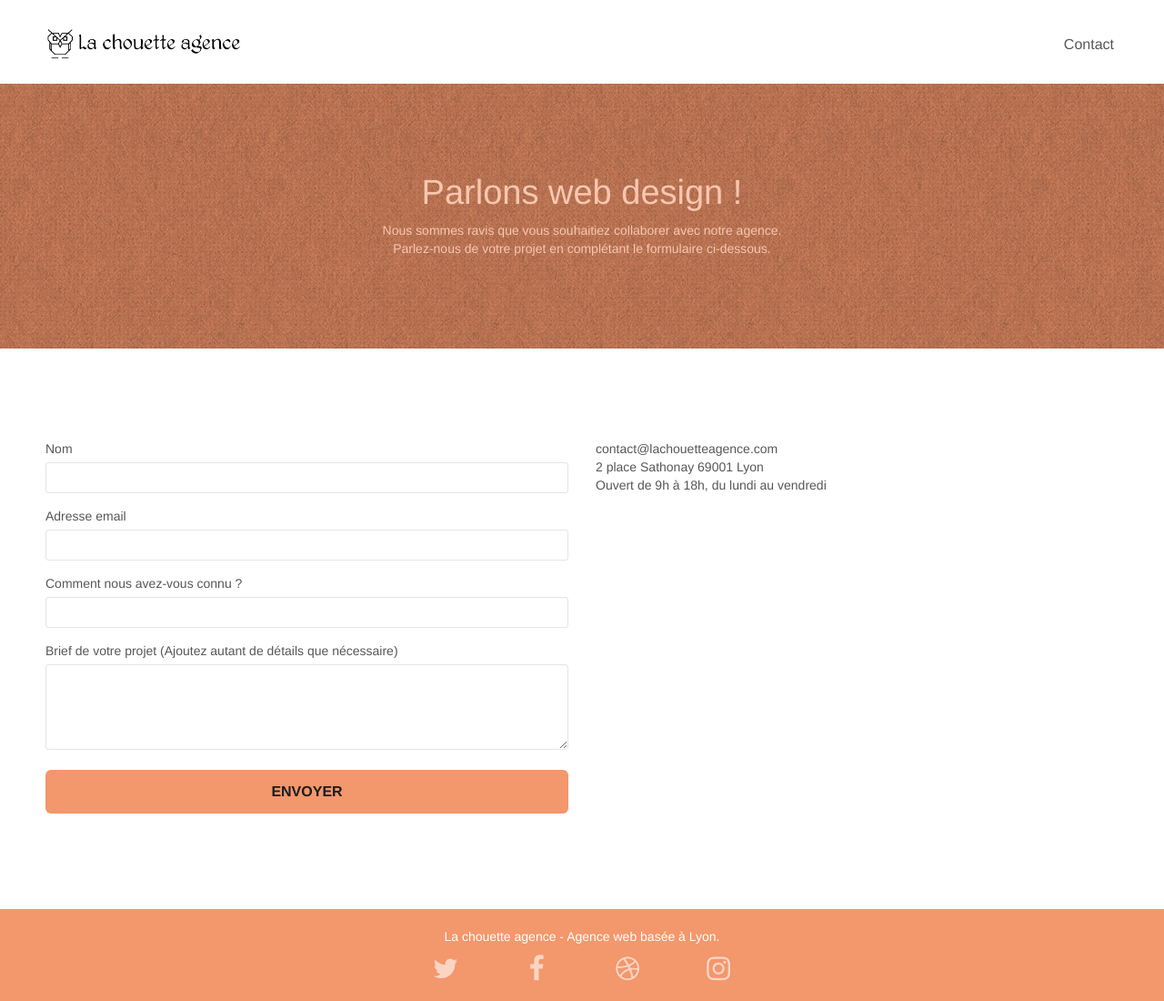
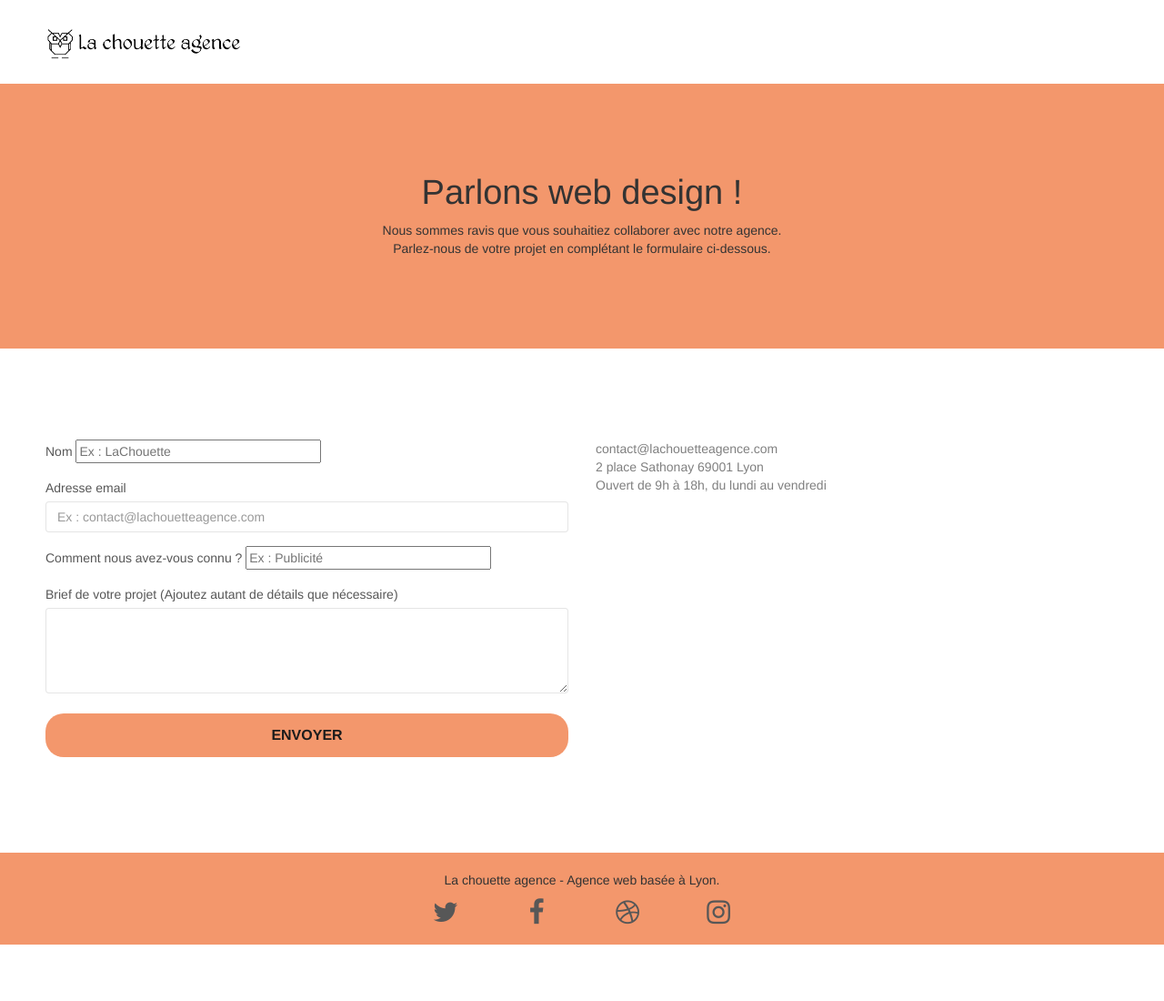
Before and after one commit to EmelyneDelorme/EmelyneDELORME_4_01102021, a plain HTML site: page page2.html in a window 1280 px wide. Shown: the whole page at 91% size. After the commit the page ends 1038 px from the top, so only its background shows below. Drawn offline with nearby package versions, Linux system fonts and the light colour scheme; files that its build step writes are made by us from their sources; a script that the page names is missing.

Commit message:
suppression liens redondants

```diff
--- a/page2.html
+++ b/page2.html
@@ -50,6 +50,7 @@
                     alt="logo de la chouette agence - agence de webdesign à Lyon"
                     height="40"
                 /></a>
+
                 <button
                   id="nav-toggle"
                   type="button"
@@ -62,41 +63,19 @@
                   ><span class="icon-bar"></span>
                 </button>
               </div>
-              <div
-                class="collapse navbar-collapse navbar-1 special-dropdown-nav"
-              >
-                <ul class="site-navigation nav navbar-nav">
-                  <li>
-                    <a href="page2.html">Contact</a>
-                  </li>
-                </ul>
-              </div>
             </nav>
           </div>
         </div>
       </header>
-
       <!-- bloc-0 END -->
 
       <!-- bloc-6 -->
-      <div
-        class="
-          bloc
-          bg-dots-bg bg-repeat
-          bgc-atomic-tangerine
-          d-bloc
-          bloc-bg-texture
-          texture-paper
-        "
-        id="bloc-6"
-      >
+      <div class="bloc bg-repeat bgc-atomic-tangerine" id="bloc-6">
         <div class="container bloc-lg">
           <div class="row">
             <div class="col-sm-12">
-              <h1 class="text-center hero-bloc-text tc-white">
-                Parlons web design !
-              </h1>
-              <p class="text-center mg-lg tc-white tight-width-whitespace">
+              <h1 class="text-center hero-bloc-text">Parlons web design !</h1>
+              <p class="text-center mg-lg tight-width-whitespace">
                 Nous sommes ravis que vous souhaitiez collaborer avec notre
                 agence.<br />
                 Parlez-nous de votre projet en complétant le formulaire
@@ -120,40 +99,54 @@
                 fail-msg="Sorry it seems that our mail server is not responding, Sorry for the inconvenience!"
               >
                 <div class="form-group">
-                  <label> Nom </label>
-                  <input id="name" class="form-control" required />
+                  <label for="name"> Nom </label>
+                  <input
+                    type="text"
+                    name="name"
+                    id="name"
+                    placeholder="Ex : LaChouette"
+                    size="30"
+                    required
+                  />
                 </div>
                 <div class="form-group">
-                  <label> Adresse email </label>
+                  <label for="email"> Adresse email </label>
                   <input
                     id="email"
                     class="form-control"
                     type="email"
+                    placeholder="Ex : contact@lachouetteagence.com"
+                    size="40"
                     required
                   />
                 </div>
                 <div class="form-group">
-                  <label> Comment nous avez-vous connu ? </label>
+                  <label for="connu"> Comment nous avez-vous connu ? </label>
                   <input
-                    class="form-control"
-                    type="email"
+                    type="text"
+                    name="connu"
+                    id="connu"
+                    placeholder="Ex : Publicité"
+                    size="30"
                     required
                     id="input_504"
                   />
                 </div>
                 <div class="form-group">
-                  <label>
+                  <label for="projet">
                     Brief de votre projet (Ajoutez autant de détails que
-                    nécessaire)<br /> </label
-                  ><textarea
-                    id="message"
+                    nécessaire)<br />
+                  </label>
+                  <textarea
+                    name="projet"
+                    id="projet"
                     class="form-control"
                     rows="4"
                     cols="50"
                     required
                   ></textarea>
                 </div>
-                <button
+                <input
                   class="
                     bloc-button
                     btn btn-lg btn-block
@@ -161,15 +154,15 @@
                     btn-atomic-tangerine
                   "
                   type="submit"
-                >
-                  Envoyer
-                </button>
+                  value="Envoyer"
+                />
               </form>
             </div>
             <div class="col-sm-6">
               <p>
-                contact@lachouetteagence.com<br />2 place Sathonay 69001 Lyon<br />Ouvert
-                de 9h à 18h, du lundi au vendredi<br />
+                contact@lachouetteagence.com<br />
+                2 place Sathonay 69001 Lyon
+                <br />Ouvert de 9h à 18h, du lundi au vendredi<br />
               </p>
             </div>
           </div>
@@ -185,38 +178,38 @@
 
       <!-- Footer - bloc-8 -->
       <footer>
-        <div class="bloc bgc-atomic-tangerine d-bloc" id="bloc-8">
+        <div class="bloc bgc-atomic-tangerine" id="bloc-8">
           <div class="container bloc-sm">
             <div class="row">
               <div class="col-sm-12">
-                <p class="text-center white">
+                <p class="text-center">
                   La chouette agence - Agence web basée à Lyon.<br />
                 </p>
                 <div class="row row-no-gutters social">
                   <div class="col-sm-3">
                     <div class="text-center">
-                      <a class="social" href="index.html"
+                      <a class="social" href="https://twitter.com/?lang=fr"
                         ><span class="fa fa-twitter icon-md"></span
                       ></a>
                     </div>
                   </div>
                   <div class="col-sm-3">
                     <div class="text-center">
-                      <a class="social" href="index.html"
+                      <a class="social" href="https://www.facebook.com/"
                         ><span class="fa fa-facebook icon-md"></span
                       ></a>
                     </div>
                   </div>
                   <div class="col-sm-3">
                     <div class="text-center">
-                      <a class="social" href="index.html"
+                      <a class="social" href="https://dribbble.com/"
                         ><span class="fa fa-dribbble icon-md"></span
                       ></a>
                     </div>
                   </div>
                   <div class="col-sm-3">
                     <div class="text-center">
-                      <a class="social" href="index.html"
+                      <a class="social" href="https://www.instagram.com/?hl=fr"
                         ><span class="fa fa-instagram icon-md"></span
                       ></a>
                     </div>
--- a/style.css
+++ b/style.css
@@ -13,6 +13,7 @@ body {
   overflow-x: hidden;
   -webkit-font-smoothing: antialiased;
   -moz-osx-font-smoothing: grayscale;
+  font-family: "Helvetica Neue", Helvetica, Arial, sans-serif;
 }
 
 a,
@@ -649,19 +650,22 @@ a[data-lightbox]:hover img {
   background: none;
 }
 
+.col-sm-6 {
+  width: 50%;
+}
+
 h1,
 h2,
 h3,
 h4,
 h5,
 h6,
-p,
 label,
 .btn,
 a {
   font-family: "helvetica";
   font-weight: 400;
-  color: #575757 !important;
+  color: #575757;
 }
 
 .container {
@@ -670,6 +674,10 @@ a {
 
 .hero-bloc-text {
   font-size: 38px;
+}
+
+.text-center {
+  text-align: center;
 }
 
 .hero-bloc-text-sub {
@@ -768,6 +776,7 @@ h4 {
 .black-background {
   background-color: rgba(84, 70, 33, 0.7);
   padding: 40px 40px 40px 40px;
+  width: fit-content;
 }
 
 .bold-link {
@@ -794,6 +803,7 @@ h4 {
 .btn-atomic-tangerine {
   background: #f3976c;
   color: #1c1c1c !important;
+  border-radius: 20px;
 }
 
 .btn-atomic-tangerine:hover {
@@ -828,14 +838,17 @@ h4 {
 
 .bg-lines-h2-bg {
   background-image: url("img/lines-h2-bg.png");
+  background-size: 100%;
 }
 
 .bg-banniere {
   background-image: url("img/la-chouette-agence-banniere.jpg");
+  background-size: 100%;
 }
 
 .bg-presentation {
   background-image: url("img/image-de-presentation.jpg");
+  background-size: 100%;
 }
 
 @media (max-width: 1024px) {
@@ -976,7 +989,7 @@ h4 {
   }
   .navbar-brand img {
     max-height: 40px;
-    width: auto;
+    width: 100%;
   }
   .nav-invert .navbar-header {
     float: none;
@@ -1023,6 +1036,7 @@ h4 {
   .voffset-lg {
     margin-top: 30px;
   }
+
   form {
     padding: 5px;
   }
```
Also changed, not shown: index.html (+12 -12 lines), 1 other file.
